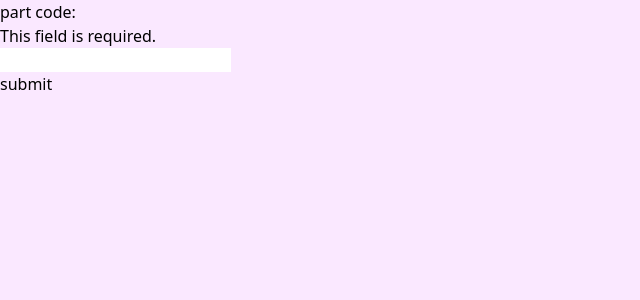
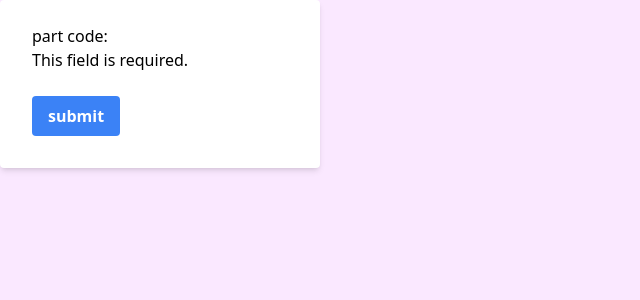
Before and after one commit to TarmoSillajoe/parts-shop, a Django app: page /query/ in a window 1280 px wide. Shown: the top 300 px of the page, without its empty margins (0-640 px from the left). Run offline with Django 5.2, Linux system fonts and the light colour scheme.

Commit message:
Added some tailwind classes to form template

```diff
--- a/demoproject/settings.py
+++ b/demoproject/settings.py
@@ -28,7 +28,9 @@ SECRET_KEY = "django-insecure-s=!fs(ip6o5a4aqqd_mq7ivjfr#bfkdqgl356s3d5#r=o3z!1s
 # SECURITY WARNING: don't run with debug turned on in production!
 DEBUG = True
 
-ALLOWED_HOSTS = []
+ALLOWED_HOSTS = [
+    "*",
+]
 
 
 # Application definition
--- a/package.json
+++ b/package.json
@@ -3,6 +3,7 @@
   "version": "1.0.0",
   "main": "index.js",
   "scripts": {
+    "build": "npx tailwindcss -i ./static/src/styles.css -o ./static/dist/styles.css --watch",
     "test": "echo \"Error: no test specified\" && exit 1"
   },
   "keywords": [],
--- a/static/dist/styles.css
+++ b/static/dist/styles.css
@@ -558,6 +558,10 @@ video {
   position: static;
 }
 
+.mb-4 {
+  margin-bottom: 1rem;
+}
+
 .block {
   display: block;
 }
@@ -566,8 +570,20 @@ video {
   display: table;
 }
 
+.w-full {
+  width: 100%;
+}
+
+.max-w-xs {
+  max-width: 20rem;
+}
+
 .table-auto {
   table-layout: auto;
+}
+
+.rounded {
+  border-radius: 0.25rem;
 }
 
 .border {
@@ -588,24 +604,14 @@ video {
   background-color: rgb(59 130 246 / var(--tw-bg-opacity));
 }
 
-.bg-red-300 {
-  --tw-bg-opacity: 1;
-  background-color: rgb(252 165 165 / var(--tw-bg-opacity));
-}
-
-.bg-red-200 {
-  --tw-bg-opacity: 1;
-  background-color: rgb(254 202 202 / var(--tw-bg-opacity));
-}
-
-.bg-fuchsia-300 {
-  --tw-bg-opacity: 1;
-  background-color: rgb(240 171 252 / var(--tw-bg-opacity));
-}
-
 .bg-fuchsia-100 {
   --tw-bg-opacity: 1;
   background-color: rgb(250 232 255 / var(--tw-bg-opacity));
+}
+
+.bg-white {
+  --tw-bg-opacity: 1;
+  background-color: rgb(255 255 255 / var(--tw-bg-opacity));
 }
 
 .p-2 {
@@ -621,6 +627,24 @@ video {
   padding-right: 1rem;
 }
 
+.py-2 {
+  padding-top: 0.5rem;
+  padding-bottom: 0.5rem;
+}
+
+.px-8 {
+  padding-left: 2rem;
+  padding-right: 2rem;
+}
+
+.pb-8 {
+  padding-bottom: 2rem;
+}
+
+.pt-6 {
+  padding-top: 1.5rem;
+}
+
 .text-left {
   text-align: left;
 }
@@ -629,3 +653,28 @@ video {
   font-size: 1.125rem;
   line-height: 1.75rem;
 }
+
+.font-bold {
+  font-weight: 700;
+}
+
+.text-white {
+  --tw-text-opacity: 1;
+  color: rgb(255 255 255 / var(--tw-text-opacity));
+}
+
+.shadow-md {
+  --tw-shadow: 0 4px 6px -1px rgb(0 0 0 / 0.1), 0 2px 4px -2px rgb(0 0 0 / 0.1);
+  --tw-shadow-colored: 0 4px 6px -1px var(--tw-shadow-color), 0 2px 4px -2px var(--tw-shadow-color);
+  box-shadow: var(--tw-ring-offset-shadow, 0 0 #0000), var(--tw-ring-shadow, 0 0 #0000), var(--tw-shadow);
+}
+
+.hover\:bg-blue-700:hover {
+  --tw-bg-opacity: 1;
+  background-color: rgb(29 78 216 / var(--tw-bg-opacity));
+}
+
+.focus\:outline-none:focus {
+  outline: 2px solid transparent;
+  outline-offset: 2px;
+}
--- a/templates/crossref_form.html
+++ b/templates/crossref_form.html
@@ -1,10 +1,18 @@
-{% extends "base.html" %}
-{% block title %}
-    query cross-refs
-{% endblock title %}
-{% block content %}
-    <form action="{% url 'cross_refs' %}" method="GET">
-        {{ form }}
-        <button type="submit">submit</button>
-    </form>
+{% extends "base.html" %} {% load static %} {% block title %} query cross-refs
+{% endblock title %} {% block content %}
+<div class="w-full max-w-xs">
+  <form
+    action="{% url 'cross_refs' %}"
+    method="GET"
+    class="bg-white shadow-md rounded px-8 pt-6 pb-8 mb-4"
+  >
+    {{ form }}
+    <button
+      class="bg-blue-500 hover:bg-blue-700 text-white font-bold py-2 px-4 rounded focus:outline-none focus:shadow-outline"
+      type="submit"
+    >
+      submit
+    </button>
+  </form>
+</div>
 {% endblock content %}
```
Also changed, not shown: products/migrations/0007_alter_merchantitem_modified_at_and_more.py (added), products/migrations/0008_alter_merchantitem_modified_at_and_more.py (added), 1 other file.
